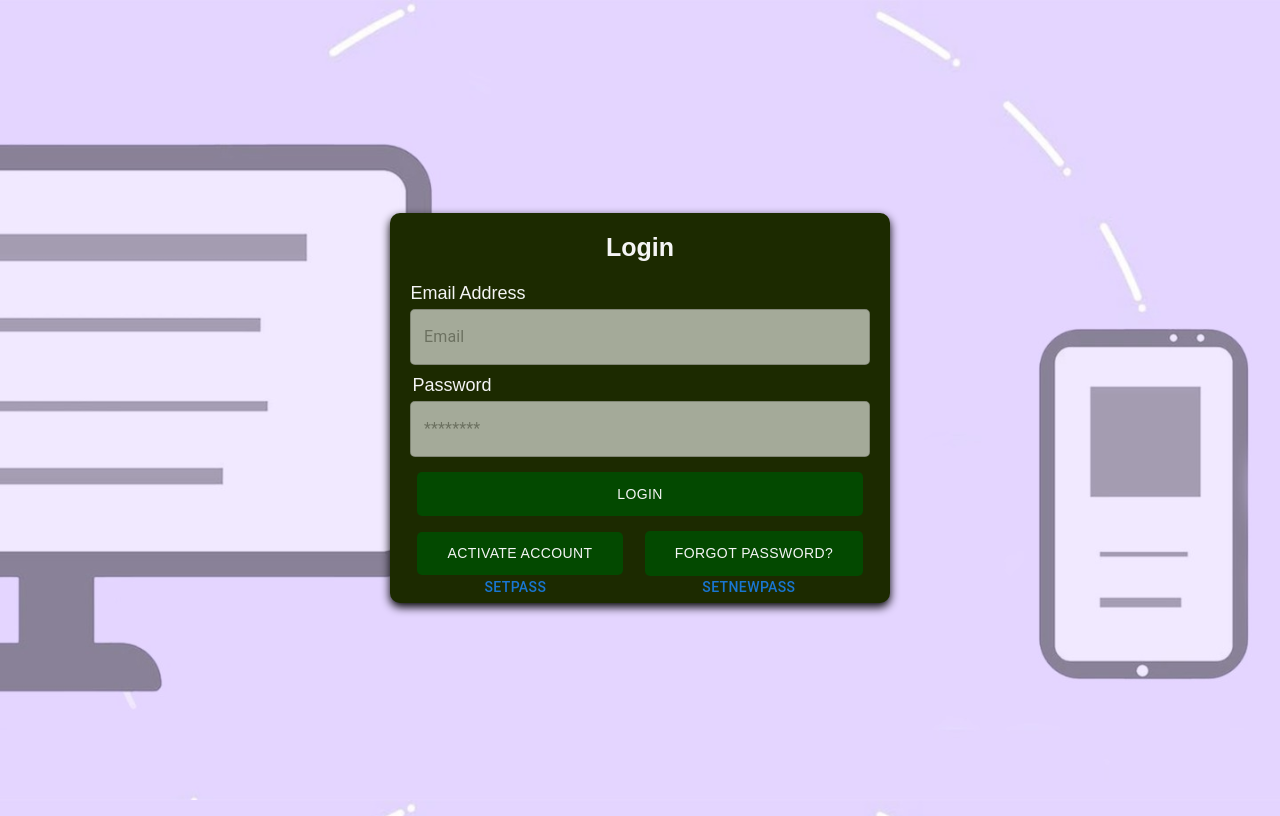
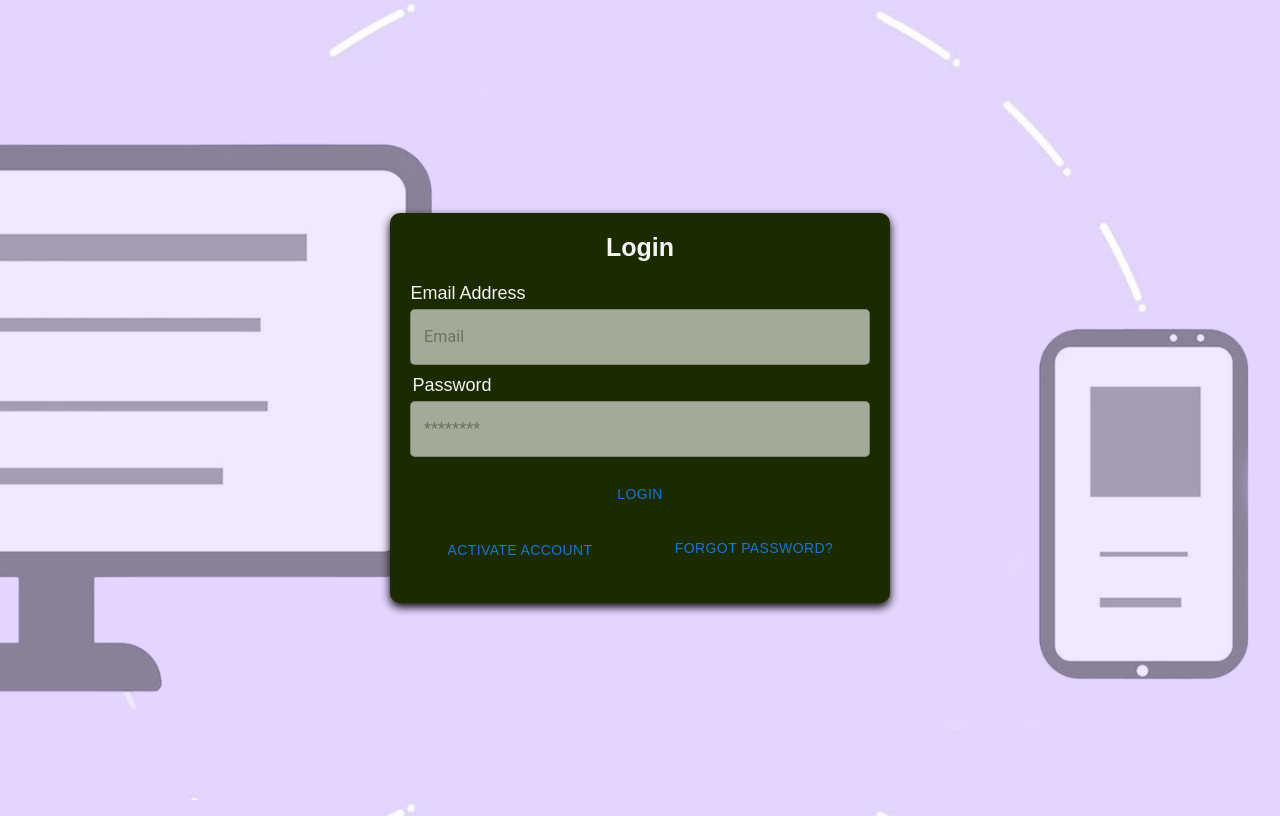
Before and after one commit to ceylinerdogan/CompanyOrganizationSoftwareFrontend, a React (Create React App) app: page / in a window 1280 px wide. Built offline with nearby package versions, Linux system fonts and the light colour scheme.

Commit message:
button background colors changed

```diff
--- a/src/ActivateUser.css
+++ b/src/ActivateUser.css
@@ -41,5 +41,5 @@
 }
 
 .activation-btn{
-    top: 15px;
+    top: 25px;
 }
--- a/src/ActivateUser.js
+++ b/src/ActivateUser.js
@@ -27,9 +27,8 @@ const ActivateUser = () =>{
                     <Button
                         className='activation-btn'
                         onClick={handleActivateUser}
-                        style={{ backgroundColor: '#034900',
-                        color:'WhiteSmoke',
-                        padding:'5px 100px',
+                        style={{
+                        padding:'10px 100px',
                         borderRadius: '5px',
                         fontFamily: 'Arial, Helvetica, sans-serif',
                         }}
--- a/src/Login.css
+++ b/src/Login.css
@@ -63,11 +63,11 @@
     top: 35px;
 }
 .forgotpassbtn{
-    top: 50px;
+    top: 45px;
     left: 114px;
 }
 .activateaccbtn{
-    top: 6px;
+    top: 2px;
     right: 120px;
 }
 .setpass{
--- a/src/Login.jsx
+++ b/src/Login.jsx
@@ -66,8 +66,7 @@ const Login = () => {
                             className="signInbtn"
                             onSubmit={handleSubmit}
                             type="submit"
-                            style={{ backgroundColor: '#034900',
-                            color:'WhiteSmoke',
+                            style={{
                             padding:'10px 200px',
                             borderRadius: '5px',
                             fontFamily: 'Arial, Helvetica, sans-serif',
@@ -79,8 +78,7 @@ const Login = () => {
                             className="forgotpassbtn"
                             type="click"
                             onClick={handleClickResetPass}
-                            style={{ backgroundColor: '#034900',
-                            color:'WhiteSmoke',
+                            style={{
                             padding:'10px 30px',
                             borderRadius: '5px',
                             fontFamily: 'Arial, Helvetica, sans-serif',
@@ -91,18 +89,17 @@ const Login = () => {
                         <Button
                             className="activateaccbtn"
                             type="click" onClick={handleClickActivateUser}
-                            style={{ backgroundColor: '#034900',
-                            color:'WhiteSmoke',
-                            padding:'9.5px 30px',
+                            style={{
+                            padding:'10px 30px',
                             borderRadius: '5px',
                             fontFamily: 'Arial, Helvetica, sans-serif',
                             }}
                             >Activate Account</Button>
                     </div>
-                     <div>
+                     {/* <div>
                         <Button className='setpass' onClick={handleClicksSetPass}>setpass</Button>
                         <Button  className='setnewpass'onClick={handleClickSetNewPass}>setnewpass</Button>
-                    </div>
+                    </div> */}
                 </form>
             </div>
 
--- a/src/ResetPassword.js
+++ b/src/ResetPassword.js
@@ -28,10 +28,10 @@ const ResetPassword = () =>{
                             <Button
                                 className='ResetPass-btn'
                                 onClick={handleResetPassword}
-                                style={{ backgroundColor: '#034900',
-                                color:'WhiteSmoke',
-                                padding:'5px 101px',
+                                style={{
+                                padding:'10px 101px',
                                 borderRadius: '5px',
+                                top:'25px',
                                 fontFamily: 'Arial, Helvetica, sans-serif',
                                 }}
                                 >Send forgot password mail</Button>
--- a/src/SetNewPassword.css
+++ b/src/SetNewPassword.css
@@ -69,6 +69,5 @@
 }
 
 .reset-pass-btn{
-    top: 25px;
-    left: 12px;
+
 }
--- a/src/SetNewPassword.js
+++ b/src/SetNewPassword.js
@@ -105,8 +105,7 @@ const SetNewPassword = () =>{
                         Length should be between 8 and 32
                     </div>
                     <Button
-                        style={{ backgroundColor: '#034900',
-                        color:'WhiteSmoke',
+                        style={{
                         padding:'10px 60px',
                         borderRadius: '5px',
                         fontFamily: 'Arial, Helvetica, sans-serif',
--- a/src/SetPassword.js
+++ b/src/SetPassword.js
@@ -108,8 +108,7 @@ const SetPassword = () =>{
                         Length should be between 8 and 32
                     </div>
                     <Button
-                        style={{ backgroundColor: '#034900',
-                        color:'WhiteSmoke',
+                        style={{
                         padding:'10px 60px',
                         borderRadius: '5px',
                         fontFamily: 'Arial, Helvetica, sans-serif',
```
